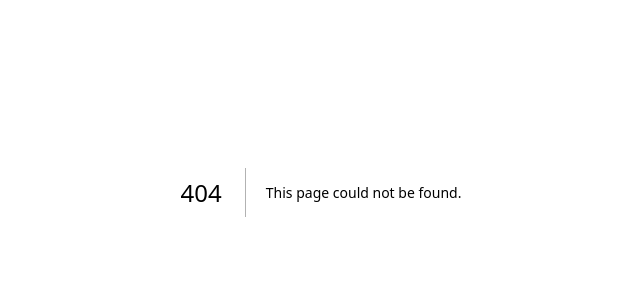
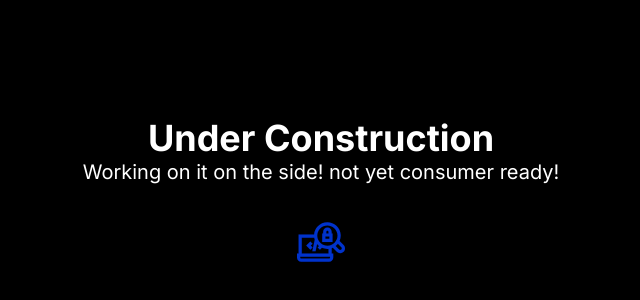
Before and after one commit to AutoLabz/AutoLabzLandingUI, a Next.js app: page /construction in a window 1280 px wide. Before the commit this address had no page. Shown: the part 208-508 px from the top of the page, without its empty margins (319-959 px from the left). Built offline with nearby package versions, Linux system fonts and the light colour scheme.

Commit message:
UnderDev Additions

```diff
--- /dev/null
+++ b/app/construction/page.tsx
@@ -0,0 +1,17 @@
+import React from 'react';
+import 'tailwindcss/tailwind.css';
+import Buildling from "/public/building.svg";
+import Image from "next/image";
+
+
+export default function UnderConstructionPage() {
+  return (
+    <div className="flex flex-col items-center justify-center h-screen bg-black text-white">
+      <h1 className="text-4xl font-bold">Under Construction</h1>
+      <p className="text-xl">Working on it on the side! not yet consumer ready!</p>
+      <div className="mt-8">
+        <Image src="/buildingv2.svg" alt="Building Icon" width={48} height={48} />
+      </div>
+    </div>
+  );
+};
--- a/app/page.tsx
+++ b/app/page.tsx
@@ -13,10 +13,15 @@ import { NavBar } from './components/NavBar';
 import { Socials } from './components/Socials';
 import { motion, useMotionValue, useTransform , useScroll } from 'framer-motion';
 import { Paragraph } from './components/Paragraph'
+import UnderConstructionPage from './construction/page';
+
 
 const paragraph = "AI-powered searches. Lightning-fast results. Your perfect ride, just clicks away. Experience the future of car shopping - where finding your dream car is as easy as turning the key."
 
 export default function Home() {
+
+
+
   return (
     <main
       className='flex min-h-screen h-fit flex-col items-center justify-center relative'>
@@ -29,8 +34,11 @@ export default function Home() {
           </div>
           <p className='max-w-md text-sm md:text-base text-zinc-500'>AutoLabz is an AI-powered car search engine tool that provides data-driven insights to find your dream car.</p>
           <div className='w-full flex items-center justify-center md:justify-start gap-4'>
-            <button className='w-48 h-12 text-sm sm:text-base rounded bg-white text-black hover:bg-[#0033CC] hover:text-white transition-colors'>Find a car!</button>
-            <span className='w-48 h-12 text-sm sm:text-base rounded hover:bg-white hover:text-white hover:bg-opacity-5 transition-colors flex items-center justify-center'>
+          <Link href="/construction">
+            <span className='w-48 h-12 text-sm sm:text-base rounded bg-white text-black hover:bg-[#0033CC] hover:text-white transition-colors flex items-center justify-center cursor-pointer'>
+              Find a car!
+            </span>
+          </Link>            <span className='w-48 h-12 text-sm sm:text-base rounded hover:bg-white hover:text-white hover:bg-opacity-5 transition-colors flex items-center justify-center'>
               <a className='transition-colors text-xs sm:text-base' rel="noopener noreferrer" target="_blank" href="https://airtable.com/appp8uGD4nwkYR88V/shrAS5KXDf7rXDbui">Contact</a>
             </span>
           </div>
--- a/utils/supabase/middleware.ts
+++ b/utils/supabase/middleware.ts
@@ -40,7 +40,7 @@ export async function updateSession(request: NextRequest) {
     ) {
       const url = request.nextUrl.clone()
       url.pathname = '/login'
-      return NextResponse.redirect(url) // UNCOMMENT this line to start full auth process. Commented for UI testing.
+      //return NextResponse.redirect(url) // UNCOMMENT this line to start full auth process. Commented for UI testing.
     }
   } catch (error) {
     console.error('Error in updateSession:', error)
```
Also changed, not shown: public/building.svg (added), public/buildingv2.svg (added).
